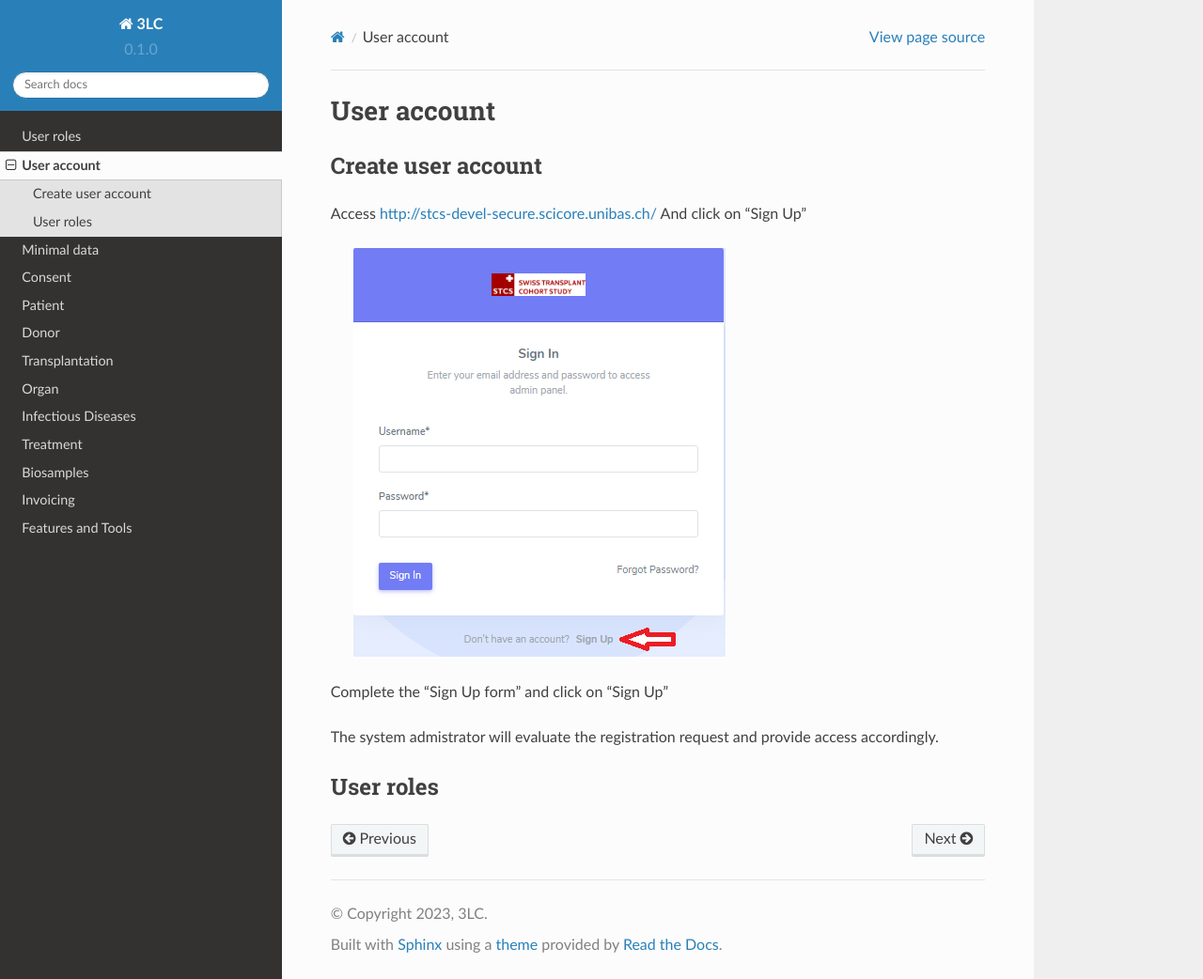
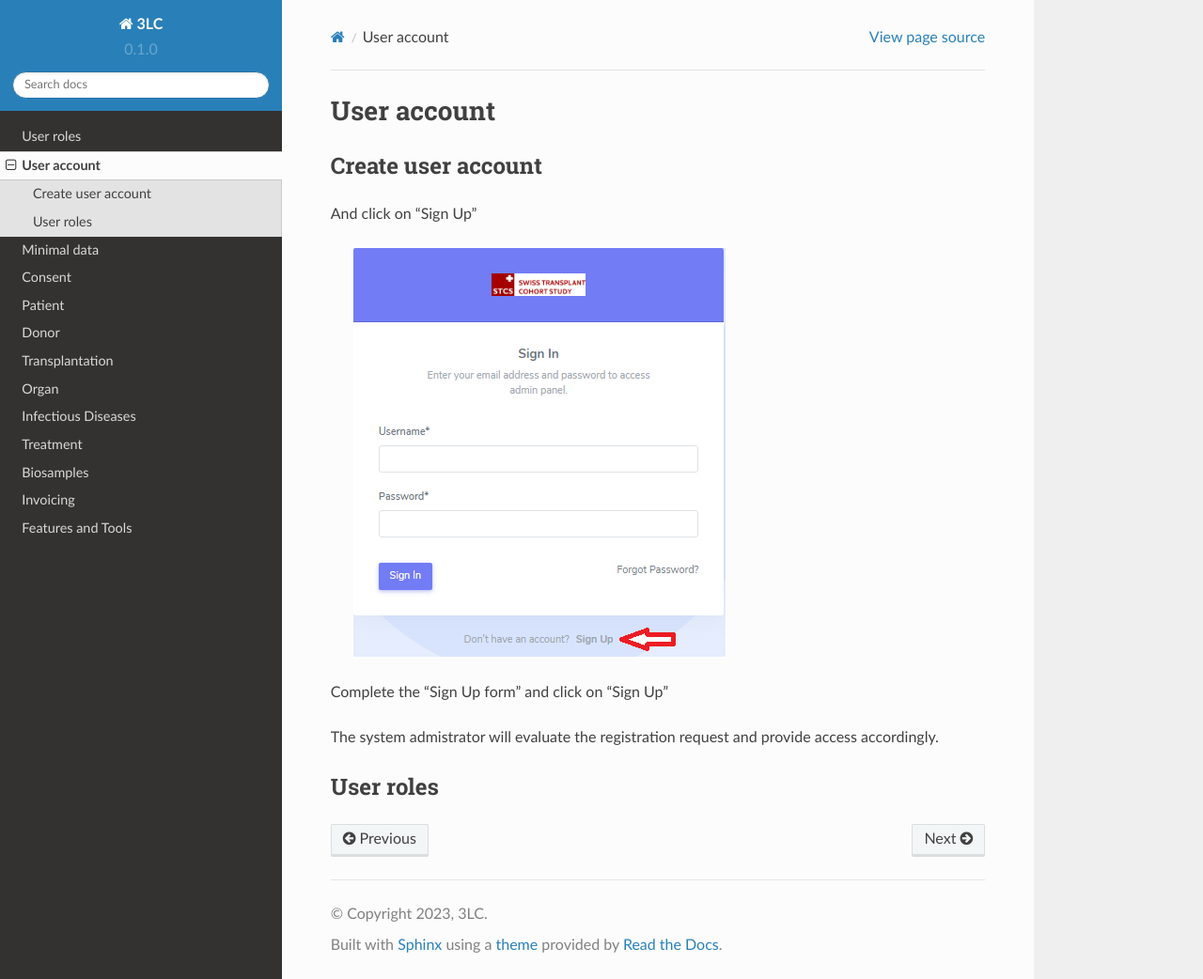
Before and after one commit to swiss-transplant-cohort-study/3LC-user-manual, a Sphinx documentation site: the page built from docs/source/signup.rst, in a window 1280 px wide and 1042 px high. Shown: the whole window at 94% size. Built offline with Sphinx 7.4.7 and the Read the Docs theme 2.0.0, drawn with Linux system fonts in a browser that asks for light colours.

Commit message:
Update signup.rst

```diff
--- a/docs/source/signup.rst
+++ b/docs/source/signup.rst
@@ -4,7 +4,7 @@ User account
 Create user account
 ====================
 
-Access http://stcs-devel-secure.scicore.unibas.ch/
+
 And click on “Sign Up”
 
  .. image:: signup.png
```
